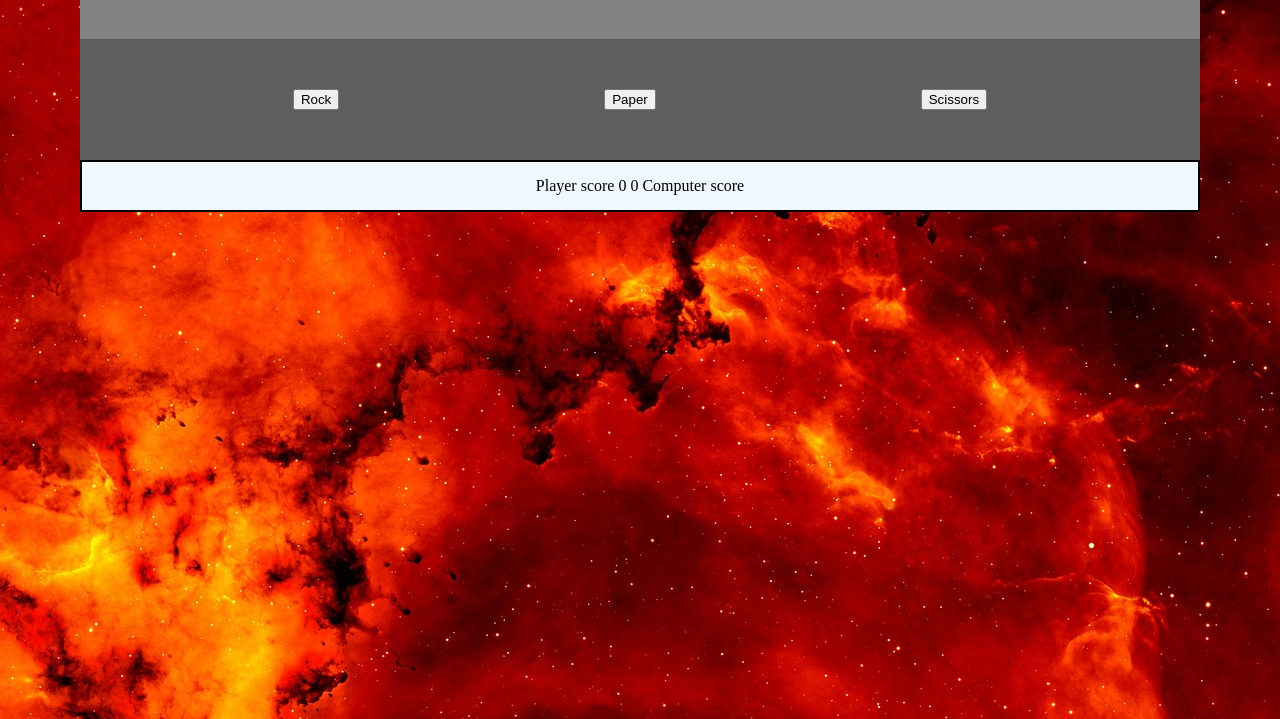
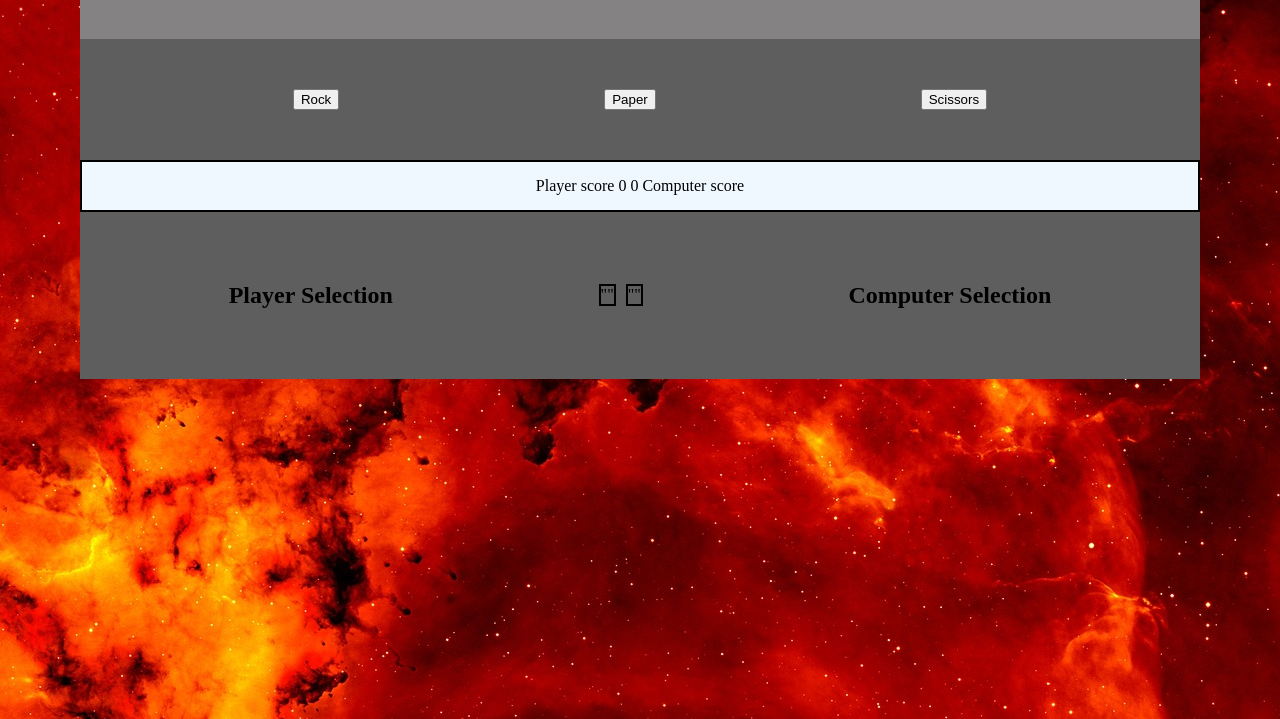
Before and after one commit to Zaandros/rock-paper-scissors, a plain HTML site: page index.html in a window 1280 px wide. Shown: the part 81-800 px from the top of the page. Drawn offline with Linux system fonts and the light colour scheme.

Commit message:
updated index to dispaly running score alongwith player and pc selection

```diff
--- a/index.html
+++ b/index.html
@@ -8,6 +8,7 @@
     <link rel="stylesheet" href="./css/style.css">
 </head>
 <body class="body">
+    <div class="body">
     <div class="header">
         <h1>Rock, Paper, Scissors</h1>
     </div>
@@ -17,6 +18,24 @@
         <button class="weapon-btn scissors">Scissors</button>
     </div>
     <div class="running-score">Player score 0 0 Computer score</div>
+
+
+    <div class="player-selection">
+        <div class="player-heading"></div>
+
+    </div>
+
+    <div class="computer-selection">
+        <div class="computer-heading"><h2>Computer Selection</h2></div>
+        <div class="choice-holder">
+            <p class="computer-choice">""</p>
+
+            <p class="player-choice">""</p>
+        </div>
+        <div class="player-heading"><h2 class="p-selection-head">Player Selection</h2></div>
+
+    </div>
+    </div>
 </body>
 
 </html>
```
